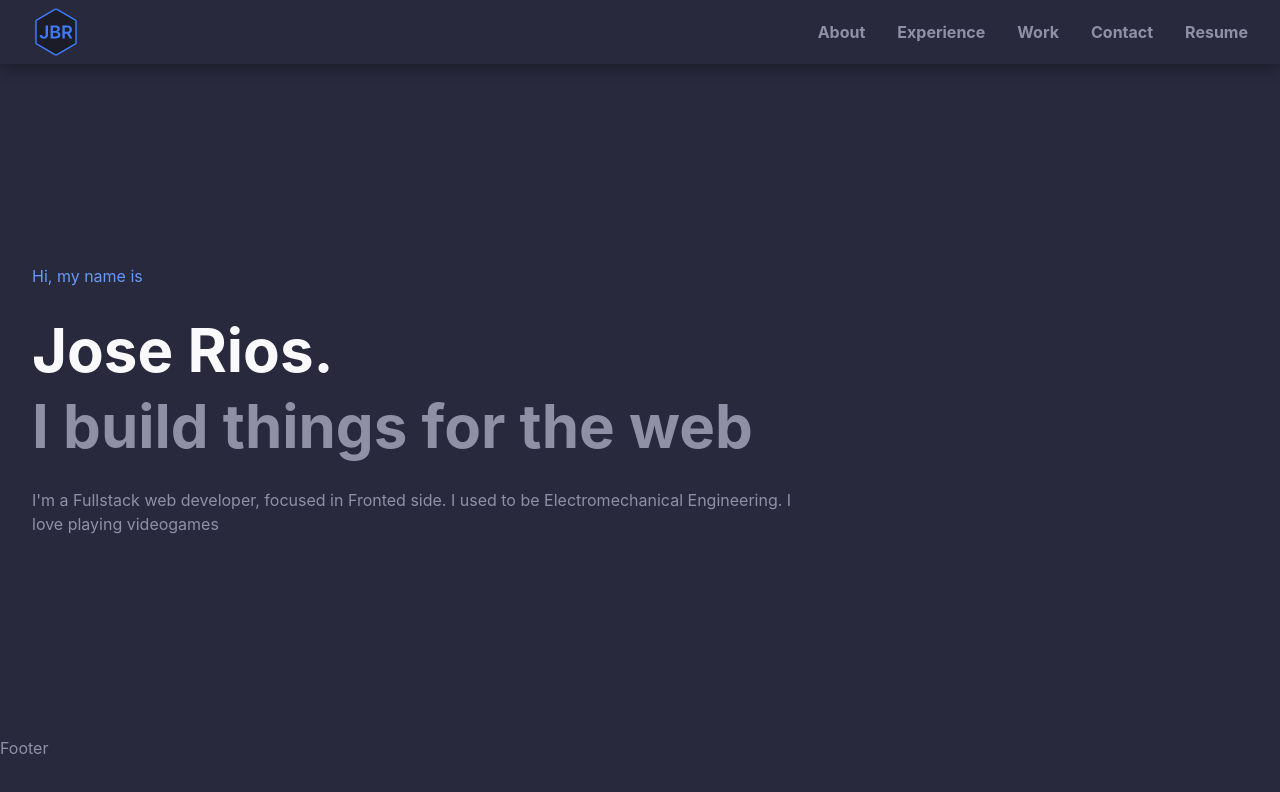
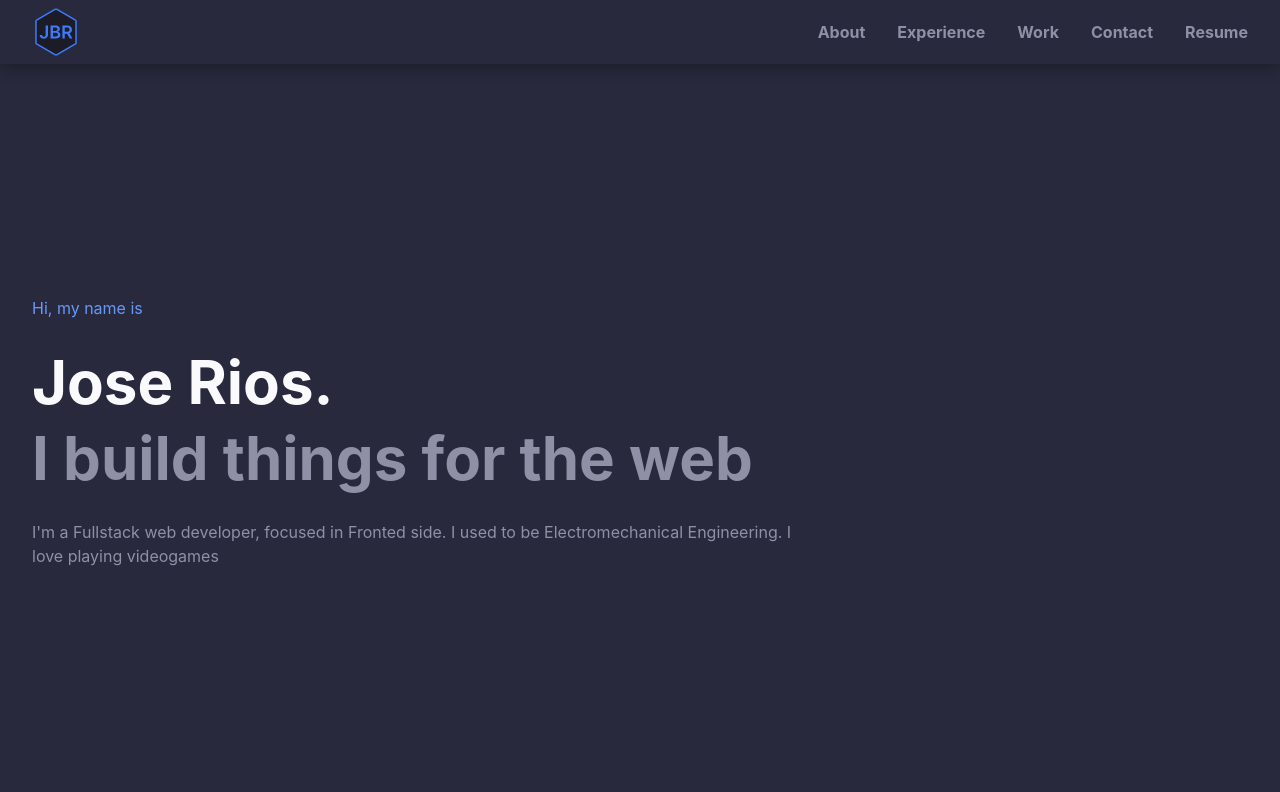
Before and after one commit to Jos017/portfolio-jose-rios, a React (Vite) app: page / in a window 1280 px wide. Shown: the top 792 px of the page. Built offline with nearby package versions, Linux system fonts and the light colour scheme.

Commit message:
Add min height to sections and add variant styles

```diff
--- a/src/App.tsx
+++ b/src/App.tsx
@@ -9,9 +9,7 @@ const Layout = () => {
   return (
     <>
       <Navbar items={navItems} maxWidth="xl" height="md" />
-      <main className="flex flex-grow w-full max-w-screen-xl p-4 mx-auto sm:p-8">
-        <Outlet />
-      </main>
+      <Outlet />
       <Footer maxWidth="xl" height="md" />
     </>
   );
--- a/src/common/stylesVariants.tsx
+++ b/src/common/stylesVariants.tsx
@@ -1,6 +1,20 @@
-type Sizes = 'sm' | 'md' | 'lg' | 'xl' | 'xxl';
+type Sizes = 'default' | 'sm' | 'md' | 'lg' | 'xl' | 'xxl';
+type SizesRem =
+  | 'default'
+  | 'full'
+  | '1rem'
+  | '2rem'
+  | '3rem'
+  | '4rem'
+  | '5rem'
+  | '6rem'
+  | '7rem'
+  | '8rem'
+  | '9rem'
+  | '10rem';
 
 const heightVariants: { [key in Sizes]: string } = {
+  default: 'h-0',
   sm: 'h-12',
   md: 'h-16',
   lg: 'h-20',
@@ -8,20 +22,38 @@ const heightVariants: { [key in Sizes]: string } = {
   xxl: 'h-26',
 };
 const maxWidthVariants: { [key in Sizes]: string } = {
+  default: 'max-w-none',
   sm: 'max-w-screen-sm',
   md: 'max-w-screen-md',
   lg: 'max-w-screen-lg',
   xl: 'max-w-screen-xl',
   xxl: 'max-w-screen-2xl',
 };
+
 const menuHeightVariants: { [key in Sizes]: string } = {
+  default: 'h-fit',
   sm: 'h-[calc(100vh-3rem)]',
   md: 'h-[calc(100vh-4rem)]',
   lg: 'h-[calc(100vh-5rem)]',
   xl: 'h-[calc(100vh-6rem)]',
   xxl: 'h-[calc(100vh-7rem)]',
 };
+const minSectionHeigthVariants: { [key in SizesRem]: string } = {
+  default: 'min-h-fit',
+  full: 'min-h-screen',
+  '1rem': 'min-h-[calc(100vh-1rem)]',
+  '2rem': 'min-h-[calc(100vh-2rem)]',
+  '3rem': 'min-h-[calc(100vh-3rem)]',
+  '4rem': 'min-h-[calc(100vh-4rem)]',
+  '5rem': 'min-h-[calc(100vh-5rem)]',
+  '6rem': 'min-h-[calc(100vh-6rem)]',
+  '7rem': 'min-h-[calc(100vh-7rem)]',
+  '8rem': 'min-h-[calc(100vh-8rem)]',
+  '9rem': 'min-h-[calc(100vh-9rem)]',
+  '10rem': 'min-h-[calc(100vh-10rem)]',
+};
 const offsetTopVariants: { [key in Sizes]: string } = {
+  default: 'absolute top-0',
   sm: 'absolute top-12',
   md: 'absolute top-16',
   lg: 'absolute top-20',
@@ -31,8 +63,10 @@ const offsetTopVariants: { [key in Sizes]: string } = {
 
 export {
   type Sizes,
+  type SizesRem,
   heightVariants,
   maxWidthVariants,
   menuHeightVariants,
+  minSectionHeigthVariants,
   offsetTopVariants,
 };
--- /dev/null
+++ b/src/pages/About.tsx
@@ -0,0 +1,19 @@
+import React from 'react';
+import { minSectionHeigthVariants, SizesRem } from '../common/stylesVariants';
+
+type Props = {
+  minH?: SizesRem;
+};
+
+const About = ({ minH = 'default' }: Props) => {
+  return (
+    <section
+      id="about"
+      className={`${minSectionHeigthVariants[minH]} flex items-center w-full p-4 sm:p-8`}
+    >
+      <h2>About Me</h2>
+    </section>
+  );
+};
+
+export default About;
--- /dev/null
+++ b/src/pages/Hero.tsx
@@ -0,0 +1,31 @@
+import React from 'react';
+import { minSectionHeigthVariants, SizesRem } from '../common/stylesVariants';
+
+type Props = {
+  minH?: SizesRem;
+};
+
+const Hero = ({ minH = 'default' }: Props) => {
+  return (
+    <section
+      id="hero"
+      className={`${minSectionHeigthVariants[minH]} flex items-center w-full p-4 sm:p-8`}
+    >
+      <div className="flex flex-col items-start justify-center h-full max-w-3xl gap-y-4 sm:gap-y-8">
+        <p className="text-primary-lighter">Hi, my name is</p>
+        <div>
+          <h1 className="sm:mb-4 sm:text-6xl">Jose Rios.</h1>
+          <h2 className="sm:text-6xl text-inherit">
+            I build things for the web
+          </h2>
+        </div>
+        <p>
+          I'm a Fullstack web developer, focused in Fronted side. I used to be
+          Electromechanical Engineering. I love playing videogames
+        </p>
+      </div>
+    </section>
+  );
+};
+
+export default Hero;
--- a/src/pages/Home.tsx
+++ b/src/pages/Home.tsx
@@ -1,20 +1,20 @@
 import React from 'react';
+import { minSectionHeigthVariants, SizesRem } from '../common/stylesVariants';
+import About from './About';
+import Hero from './Hero';
 
-const Home = () => {
+type Props = {
+  minH?: SizesRem;
+};
+
+const Home = ({ minH = 'default' }: Props) => {
   return (
-    <section className="w-full">
-      <div className="flex flex-col items-start justify-center h-full max-w-3xl gap-y-4 sm:gap-y-8">
-        <p className="text-primary-lighter">Hi, my name is</p>
-        <div>
-          <h1 className="sm:mb-4 sm:text-6xl">Jose Rios.</h1>
-          <h2 className="sm:text-6xl text-inherit">I build things for the web</h2>
-        </div>
-        <p>
-          I'm a Fullstack web developer, focused in Fronted side. I used to be
-          Electromechanical Engineering. I love playing videogames
-        </p>
-      </div>
-    </section>
+    <main
+      className={`${minSectionHeigthVariants[minH]} w-full max-w-screen-xl mx-auto`}
+    >
+      <Hero minH="4rem" />
+      <About minH="full" />
+    </main>
   );
 };
 
```
